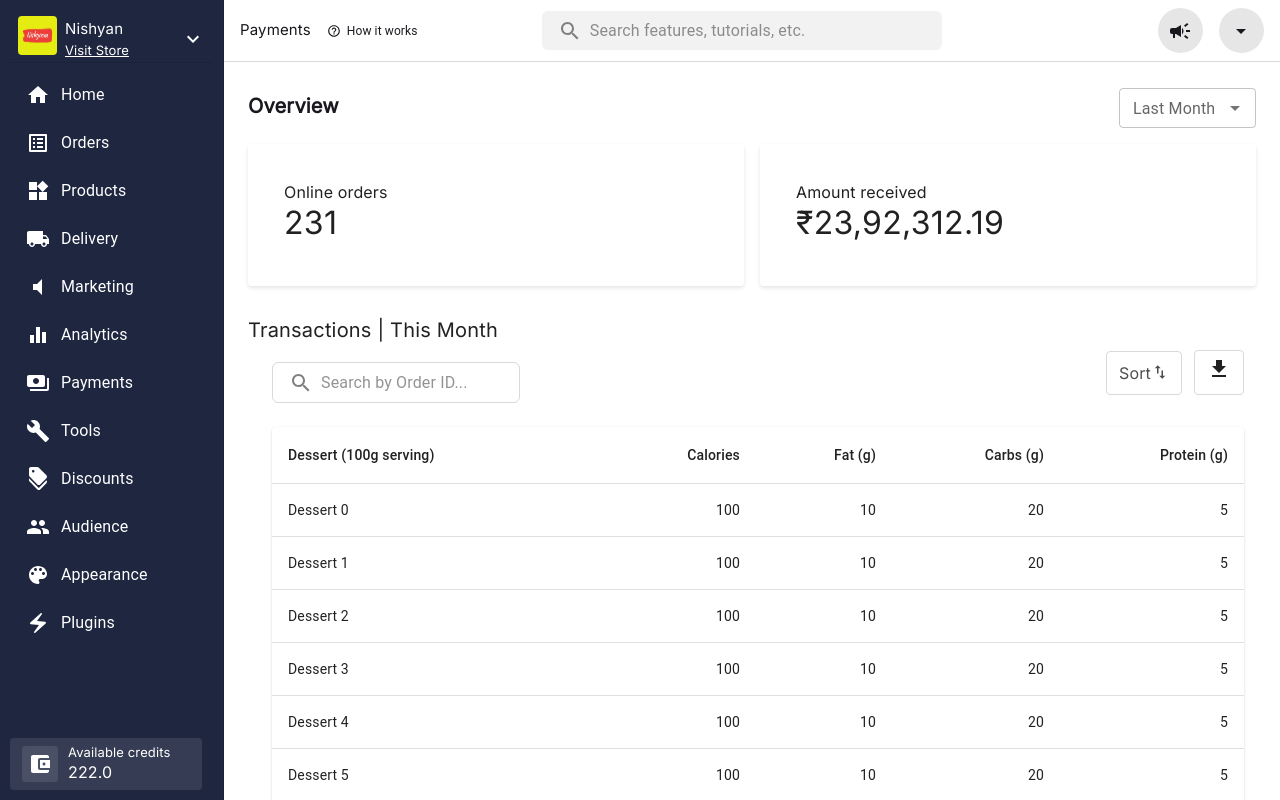
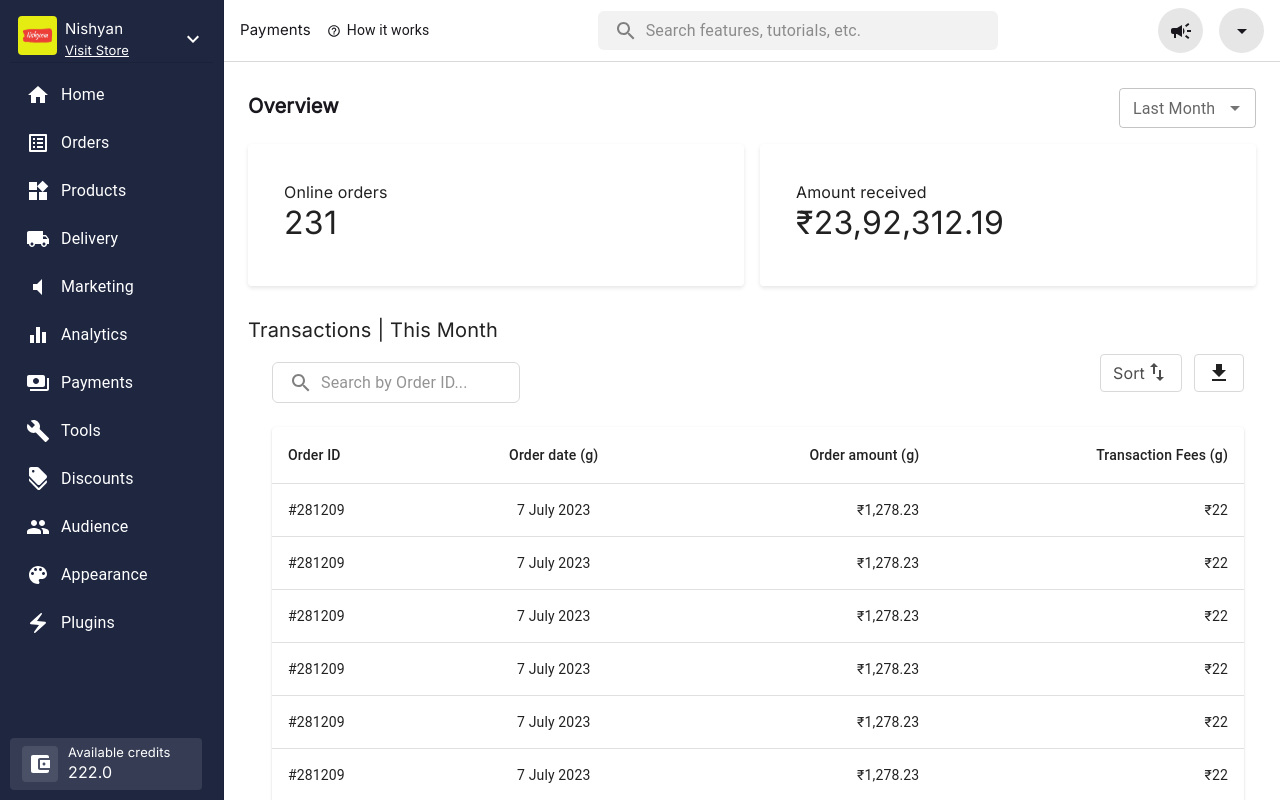
Before and after one commit to dey24/Dukaan-Template, a React (Vite) app: page / in a window 1280 px wide. Shown: the top 800 px of the page. Built offline with nearby package versions, Linux system fonts and the light colour scheme.

Commit message:
Dukaan template updates

```diff
--- a/src/components/DataTable.jsx
+++ b/src/components/DataTable.jsx
@@ -12,11 +12,11 @@ import ChevronLeftIcon from '@mui/icons-material/ChevronLeft';
 import ChevronRightIcon from '@mui/icons-material/ChevronRight';
 import { Grid, Typography } from '@mui/material';
 
-function createData(name, calories, fat, carbs, protein) {
-  return { name, calories, fat, carbs, protein };
+function createData(id, orderDate, orderAmount, transaction, ) {
+  return { id, orderDate, orderAmount, transaction, };
 }
 
-const rows = Array.from({ length: 100 }, (_, index) => createData(`Dessert ${index}`, 100, 10, 20, 5));
+const rows = Array.from({ length: 100 }, (_, index) => createData('#281209 ', '7 July 2023', '₹1,278.23', '₹22'));
 
 export default function DataTable() {
   const [page, setPage] = React.useState(0);
@@ -72,11 +72,11 @@ export default function DataTable() {
       <Table sx={{ minWidth: 650 }} aria-label="simple table">
         <TableHead>
           <TableRow>
-            <TableCell>Dessert (100g serving)</TableCell>
-            <TableCell align="right">Calories</TableCell>
-            <TableCell align="right">Fat&nbsp;(g)</TableCell>
-            <TableCell align="right">Carbs&nbsp;(g)</TableCell>
-            <TableCell align="right">Protein&nbsp;(g)</TableCell>
+            <TableCell>Order ID</TableCell>
+            {/* <TableCell align="right">OrderID</TableCell> */}
+            <TableCell align="center">Order date&nbsp;(g)</TableCell>
+            <TableCell align="right">Order amount&nbsp;(g)</TableCell>
+            <TableCell align="right">Transaction Fees&nbsp;(g)</TableCell>
           </TableRow>
         </TableHead>
         <TableBody>
@@ -85,16 +85,16 @@ export default function DataTable() {
             : rows
           ).map((row) => (
             <TableRow
-              key={row.name}
+              key={row.id}
               sx={{ '&:last-child td, &:last-child th': { border: 0 } }}
             >
               <TableCell component="th" scope="row">
-                {row.name}
+                {row.id}
               </TableCell>
-              <TableCell align="right">{row.calories}</TableCell>
-              <TableCell align="right">{row.fat}</TableCell>
-              <TableCell align="right">{row.carbs}</TableCell>
-              <TableCell align="right">{row.protein}</TableCell>
+              <TableCell align="center">{row.orderDate}</TableCell>
+              <TableCell align="right">{row.orderAmount}</TableCell>
+              <TableCell align="right">{row.transaction}</TableCell>
+              {/* <TableCell align="right">{row.protein}</TableCell> */}
             </TableRow>
           ))}
           {emptyRows > 0 && (
--- a/src/components/Transactions.jsx
+++ b/src/components/Transactions.jsx
@@ -14,17 +14,17 @@ const Transactions = () => {
             <Grid item sx={{marginTop:'20px'}}>
                 <SearchAppBar placeholder="Search by Order ID..." width={'100%'} maxWidth={'248px'} backgroundColor={"#FFFFFF"} border={'0.2px solid #D9D9D9'}/>
             </Grid>
-            <Grid item sx={{display:'flex', alignItems: 'center', justifyContent:'space-between', gap:'12px', paddingRight:'12px'}}>
-                <Grid sx={{display:'flex', alignItems: 'center', justifyContent:'center', border:'1px solid #D9D9D9', borderRadius:'4px', padding:'6px 12px'}}>
+            <Grid item sx={{display:'flex', alignItems: 'center', gap:'12px', paddingRight:'12px'}}>
+                <Grid sx={{display:'flex', alignItems: 'center', justifyContent:'center', border:'1px solid #D9D9D9', borderRadius:'4px', padding:'0px 12px'}}>
                     <Grid item>
                         <Typography sx={{color: '#4D4D4D',fontSize:'16px', fontFamily:'Inter, sans-serif', fontWeight:'400', lineHeight:'24px', fontStyle:'normal'}}>Sort</Typography>
                     </Grid>
                     <Grid item marginTop={'5px'}>
-                        <SwapVertIcon sx={{color:'#4D4D4D', height:"18px", width:'18px'}}/>
+                        <SwapVertIcon sx={{color:'#4D4D4D'}}/>
                     </Grid>
                 </Grid>
-                <Grid sx={{ border:'1px solid #D9D9D9', padding:'6px 12px',  borderRadius:'4px'}}>
-                    <DownloadIcon />
+                <Grid sx={{ border:'1px solid #D9D9D9', padding:'6px 12px',  borderRadius:'4px', display:'flex', alignItems:'center'}}>
+                    <DownloadIcon/>
                 </Grid>
             </Grid>
         </Grid>
--- a/src/layout/HeaderAndMenu.jsx
+++ b/src/layout/HeaderAndMenu.jsx
@@ -77,13 +77,13 @@ export default function HeaderAndMenu() {
                 </Grid>
                 <Grid item sx={{marginLeft:'16px'}}>
                   <Typography fontSize="12px" sx={{display:'flex', alignItems:'center', color:'#1A181E'}}>
-                      <HelpOutlineIcon sx={{fontSize:14}}/> <Typography fontSize="12px" sx={{marginLeft:'6px'}}>How it works</Typography>
+                      <HelpOutlineIcon sx={{fontSize:14}}/> <Typography  sx={{marginLeft:'6px', fontSize: { xs: 12, md: 14 }}}>How it works</Typography>
                   </Typography>
                 </Grid>
               </Grid>
             </Grid>
 
-            <Grid item sx={{marginRight:'100px'}}>
+            <Grid item>
                 <SearchBar placeholder={"Search features, tutorials, etc."} width={"100%"} minWidth={'400px'} backgroundColor="#F2F2F2"/>
             </Grid>
 
```
